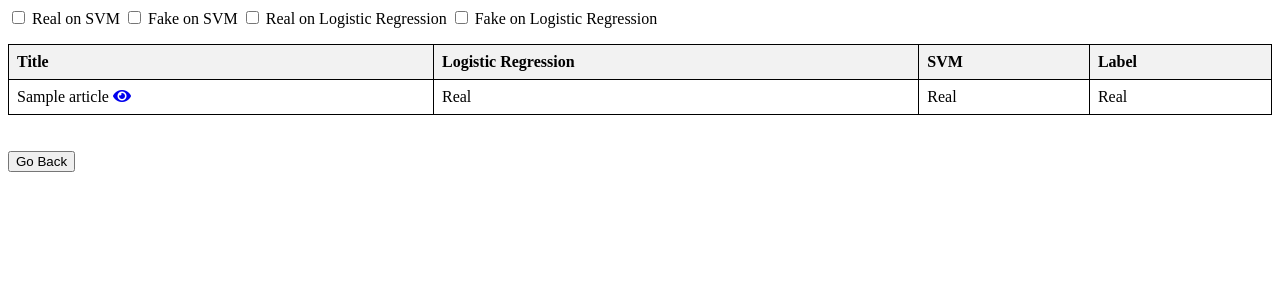
After one commit to MariannaKr/fakeNews, a Flask app: page /fetchAll in a window 1280 px wide. The commit adds this page. Shown: the top 300 px of the page. Run offline with Flask 2, Linux system fonts and the light colour scheme; a database or web service that is not in the repository returns one stand-in record (values such as "Sample title"); some libraries are stand-ins or nearby versions.

Commit message:
statistic
added statistic route and fetchAll route

```diff
--- a/app.py
+++ b/app.py
@@ -1,5 +1,5 @@
 from flask import Flask, render_template, request
-from load_models import load, predict_category
+from load_models import load, predict_category, predict_categories
 import pandas as pd
 from pymongo import MongoClient
 
@@ -24,14 +24,20 @@ def predict():
     article = request.form['article']+' '+request.form['title']+' '+request.form['author']
     title = request.form['title']
     try:
-        categories = predict_category(article, vectorizer, logRegression, svm,title)
+        categories = predict_category(article, vectorizer, logRegression, svm, title)
     except Exception as e:
         print(e)
     return render_template('predict.html', categories=categories)
 
+@app.route('/fetchAll', methods=['GET'])
+def fetchAll():
+    articles = collection.find({})
+    return render_template('showAll.html', articles=articles)
+
 @app.route('/predictCSV', methods=['POST'])
 def predict_csv():
     files = request.files.getlist("article_file")
+    duplicate_count = 0
     predictions = []
     for file in files:
         data = pd.read_csv(file)
@@ -42,18 +48,42 @@ def predict_csv():
             item = collection2.find_one({'_id': article_id}, {'label': 1})
             label = item['label']
             text = ''
-            if not pd.isna(row['author']):
-                text += str(row['author']) + ' '
-            if not pd.isna(row['title']):
-                text += str(row['title']) + ' '
+            text += str(row['author']) + ' '
+            text += str(row['title']) + ' '
             text += str(row['text'])
-            pred = predict_category(text, vectorizer, logRegression, svm, title, article_id, label)
+            pred = predict_categories(text, vectorizer, logRegression, svm, title, article_id, label)
             predictions.append(pred)
             predictionLog = str(pred[1])
             predictionSVM = str(pred[2])
             document = {"_id": article_id, "title": title, "author": (row['author']), "text": row['text'], "predictionLog": predictionLog, "predictionSVM": predictionSVM, "label": label}
+            if collection.find_one({"_id": article_id}):
+                duplicate_count += 1
+                continue
             collection.insert_one(document)
+        if duplicate_count > 0:
+            print(f"{duplicate_count} articles already in db")
     return render_template('predictMany.html', categories=predictions)
+
+@app.route('/read/<string:id>')
+def read(id):
+    article_id = int(id)
+    article = collection.find_one({'_id': article_id})
+    return render_template('read.html', article=article)
+
+@app.route('/statistics', methods=['GET'])
+def statistics():
+    total_articles = collection.count_documents({})
+    log_match_1 = collection.count_documents({"predictionLog": {"$eq": "1"}, "label": {"$eq": "1"}})
+    log_match_2 = collection.count_documents({"predictionLog": {"$eq": "0"}, "label": {"$eq": "0"}})
+    log_match = log_match_1 + log_match_2
+    print(log_match_1)
+    svm_match_1 = collection.count_documents({"predictionSVM": {"$eq": "1"}, "label": {"$eq": "1"}})
+    svm_match_2 = collection.count_documents({"predictionSVM": {"$eq": "0"}, "label": {"$eq": "0"}})
+    svm_match = svm_match_1 + svm_match_2
+    accuracy_log = log_match / total_articles
+    accuracy_svm = svm_match / total_articles
+    return render_template('statistics.html', total_articles=total_articles, log_match=log_match, svm_match=svm_match, accuracy_log=accuracy_log, accuracy_svm=accuracy_svm)
+
 
 if __name__ == '__main__':
     app.run(debug=True)
--- /dev/null
+++ b/templates/showAll.html
@@ -0,0 +1,106 @@
+<link rel="stylesheet" href="https://use.fontawesome.com/releases/v5.14.0/css/all.css" integrity="sha384-HzLeBuhoNPvSl5KYnjx0BT+WB0QEEqLprO+NBkkk5gbc67FTaL7XIGa2w1L0Xbgc" crossorigin="anonymous">
+
+<style>
+  table {
+    border-collapse: collapse;
+    width: 100%;
+  }
+  th,
+  td {
+    border: 1px solid black;
+    padding: 8px;
+    text-align: left;
+  }
+  th {
+    background-color: #f2f2f2;
+  }
+</style>
+
+<form>
+  <input type="checkbox" id="real_svm" onchange="filterTable()" />
+  <label for="real_svm">Real on SVM</label>
+  <input type="checkbox" id="fake_svm" onchange="filterTable()" />
+  <label for="fake_svm">Fake on SVM</label>
+  <input type="checkbox" id="real_regression" onchange="filterTable()" />
+  <label for="real_regression">Real on Logistic Regression</label>
+  <input type="checkbox" id="fake_regression" onchange="filterTable()" />
+  <label for="fake_regression">Fake on Logistic Regression</label>
+</form>
+
+<table>
+  <tr>
+    <th>Title</th>
+    <th>Logistic Regression</th>
+    <th>SVM</th>
+    <th>Label</th>
+  </tr>
+  {% for article in articles %}
+  <tr>
+    <td>
+      {{ article['title'] }}
+      <a href="{{ url_for('read', id=article['_id']) }}"> <i class="fas fa-eye"></i>
+    </td>
+    <td id="category_logRegression">{{ article['predictionLog'] }}</td>
+    <td id="category_svm">{{ article['predictionSVM'] }}</td>
+    <td id="label">{{ article['label'] }}</td>
+  </tr>
+  {% endfor %}
+</table>
+
+<script>
+  var logRegressionElements = document.querySelectorAll(
+    "#category_logRegression"
+  );
+  var svmElements = document.querySelectorAll("#category_svm");
+  var labelElements = document.querySelectorAll("#label");
+
+  for (var i = 0; i < logRegressionElements.length; i++) {
+    if (logRegressionElements[i].innerHTML === "1") {
+      logRegressionElements[i].innerHTML = "Fake";
+    } else {
+      logRegressionElements[i].innerHTML = "Real";
+    }
+    if (svmElements[i].innerHTML === "1") {
+      svmElements[i].innerHTML = "Fake";
+    } else {
+      svmElements[i].innerHTML = "Real";
+    }
+    if (labelElements[i].innerHTML === "1") {
+      labelElements[i].innerHTML = "Fake";
+    } else {
+      labelElements[i].innerHTML = "Real";
+    }
+  }
+
+  function filterTable() {
+    var table = document.getElementsByTagName("table")[0];
+    var rows = table.getElementsByTagName("tr");
+    var realSvm = document.getElementById("real_svm").checked;
+    var fakeSvm = document.getElementById("fake_svm").checked;
+    var realRegression = document.getElementById("real_regression").checked;
+    var fakeRegression = document.getElementById("fake_regression").checked;
+
+    if (!realSvm && !fakeSvm && !realRegression && !fakeRegression) {
+      for (var i = 1; i < rows.length; i++) {
+        rows[i].style.display = "table-row";
+      }
+      return;
+    }
+    for (var i = 1; i < rows.length; i++) {
+      var svm = rows[i].getElementsByTagName("td")[2].innerHTML;
+      var regression = rows[i].getElementsByTagName("td")[1].innerHTML;
+      if (
+        (svm === "Real" && realSvm) ||
+        (svm === "Fake" && fakeSvm) ||
+        (regression === "Real" && realRegression) ||
+        (regression === "Fake" && fakeRegression)
+      ) {
+        rows[i].style.display = "table-row";
+      } else {
+        rows[i].style.display = "none";
+      }
+    }
+  }
+</script>
+<br /><br />
+<input type="button" value="Go Back" onclick="window.location.href='/'" />
```
Also changed, not shown: load_models.py (+10 -1 lines), templates/predictMany.html (+9 -3 lines), templates/read.html (+13 -0 lines), templates/statistics.html (added, +14 -0 lines), data/store_data.csv (added), 2 other files.
